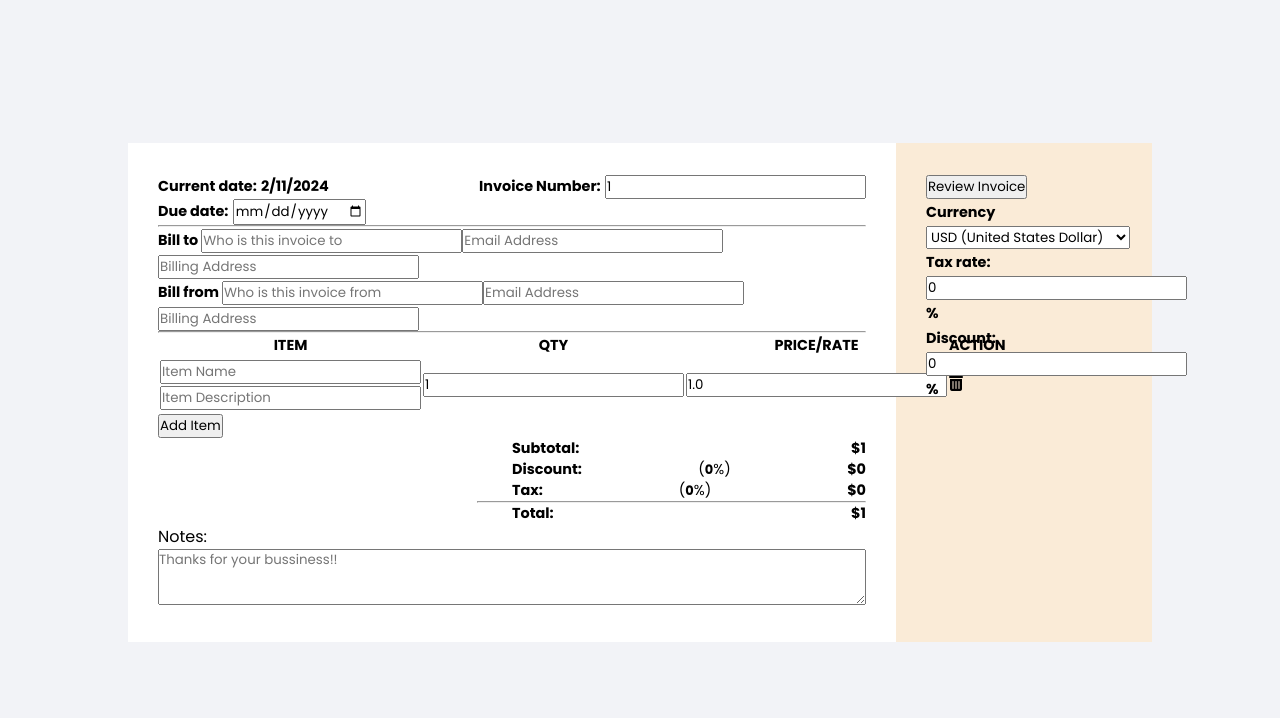
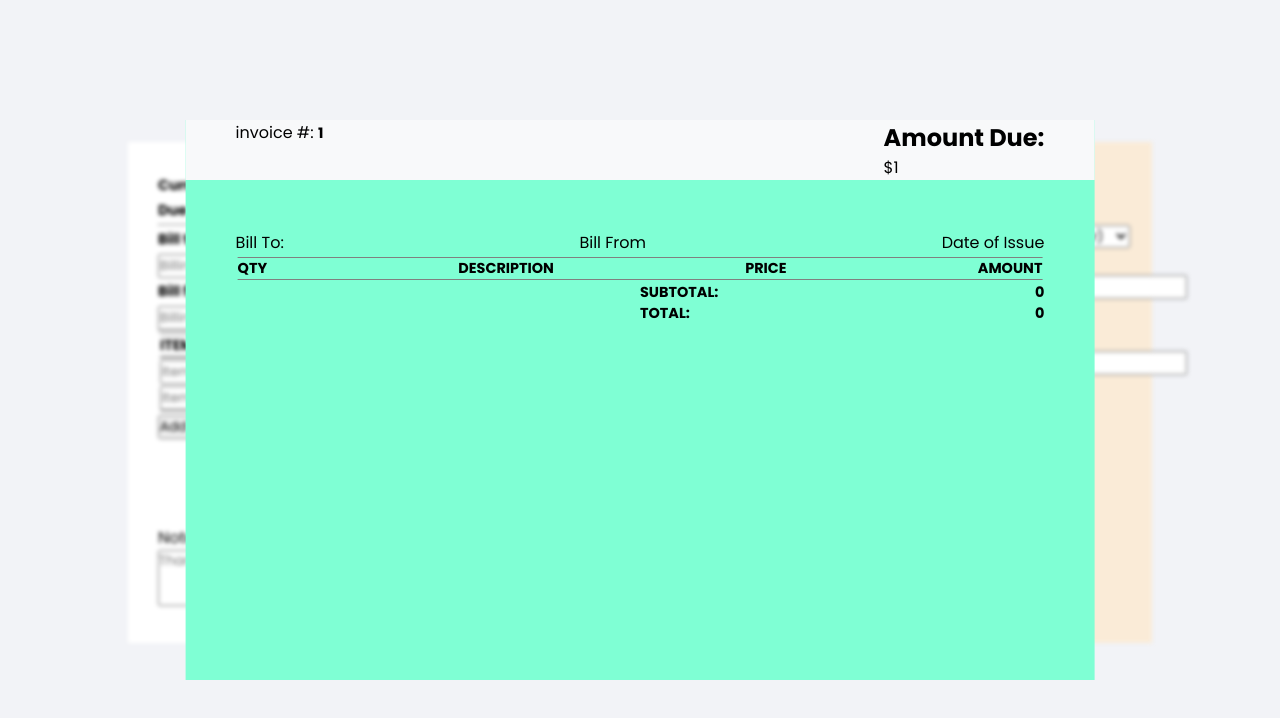
Before and after one commit to SanjayvVarma/Team-15, a plain HTML site: page rahul-sharma-invoice-generator/index.html in a window 1280 px wide. Both pictures are taken after a click on the button "Review Invoice". Drawn offline with Linux system fonts and the light colour scheme.

Commit message:
preview page template created, some functionality added to review

```diff
--- a/rahul-sharma-invoice-generator/index.html
+++ b/rahul-sharma-invoice-generator/index.html
@@ -8,16 +8,17 @@
       src="https://kit.fontawesome.com/b0de7f475e.js"
       crossorigin="anonymous"
     ></script>
+    <script src="https://cdnjs.cloudflare.com/ajax/libs/html2pdf.js/0.8.0/html2pdf.bundle.js"></script>
     <title>Generate Invoice</title>
     <link rel="stylesheet" href="styles.css" />
   </head>
-  <body>
-    <div class="main">
-      <section class="left">
+  <body id="bd">
+    <div class="main" id="main">
+      <section class="left" id="invoice">
         <div class="top">
           <div class="date">
             <span>Current date:</span> <span id="current-date"></span><br />
-            <span>Due date:</span> <input type="date" />
+            <span>Due date:</span> <input id="due-date" type="date" />
           </div>
           <div class="invoice-number">
             <label for="invoice-number"><span>Invoice Number:</span></label>
@@ -28,17 +29,31 @@
         <div class="top1">
           <div>
             <span id="bill-from"> Bill to </span>
-            <input type="text" placeholder="Who is this invoice to" /><input
+            <input
+              type="text"
+              id="to-name"
+              placeholder="Who is this invoice to"
+            /><input
               type="email"
               placeholder="Email Address"
-            /><input type="text" placeholder="Billing Address" />
+              id="to-email"
+            /><input
+              type="text"
+              placeholder="Billing Address"
+              id="to-address"
+            />
           </div>
           <div>
             <span id="bill-to"> Bill from </span>
-            <input type="text" placeholder="Who is this invoice from" /><input
+            <input
+              type="text"
+              placeholder="Who is this invoice from"
+              id="f-name"
+            /><input
               type="email"
               placeholder="Email Address"
-            /><input type="text" placeholder="Billing Address" />
+              id="f-email"
+            /><input type="text" placeholder="Billing Address" id="f-address" />
           </div>
         </div>
         <hr />
@@ -50,7 +65,7 @@
               <th>PRICE/RATE</th>
               <th>ACTION</th>
             </tr>
-            <tr>
+            <tr class="items">
               <td>
                 <input type="text" placeholder="Item Name" />
                 <input type="text" placeholder="Item Description" />
@@ -64,7 +79,7 @@
           </table>
           <button id="add-item" type="button">Add Item</button>
         </div>
-        <div class="bottom">
+        <div class="bottom" id="bottom">
           <div><span>Subtotal:</span> <span id="subtotal">$0</span></div>
           <div>
             <span>Discount:</span
@@ -91,7 +106,7 @@
           ></textarea>
         </div>
       </section>
-      <section class="right">
+      <section class="right" id="right">
         <button id="review">Review Invoice</button>
         <div class="currency">
           <span>Currency</span>
@@ -130,6 +145,53 @@
         </div>
       </section>
     </div>
+    <div id="popup">
+      <div id="top">
+        <div class="name">
+          <h1 id="billto">Rahul</h1>
+          <p>invoice #: <span id="invoice-no"></span></p>
+        </div>
+        <div>
+          <h2>Amount Due:</h2>
+          <p id="amount"></p>
+        </div>
+      </div>
+      <div id="main-container">
+        <div id="bill-details">
+          <div id="plain-1">
+            Bill To:
+            <p id="bt-name"></p>
+            <p id="bt-address"></p>
+            <p id="bt-email"></p>
+          </div>
+          <div id="plain-2">
+            Bill From
+            <p id="bf-name"></p>
+            <p id="bf-address"></p>
+            <p id="bf-email"></p>
+          </div>
+          <div id="plain-3">
+            Date of Issue
+            <p id="date"></p>
+          </div>
+        </div>
+        <table id="detail-table">
+          <tr>
+            <th>QTY</th>
+            <th>DESCRIPTION</th>
+            <th>PRICE</th>
+            <th>AMOUNT</th>
+          </tr>
+        </table>
+        <div class="bottom">
+          <div><span>SUBTOTAL:</span> <span id="subtotal">0</span></div>
+          <div>
+            <span>TOTAL:</span>
+            <span id="total">0</span>
+          </div>
+        </div>
+      </div>
+    </div>
     <script src="main.js"></script>
   </body>
 </html>
--- a/rahul-sharma-invoice-generator/main.js
+++ b/rahul-sharma-invoice-generator/main.js
@@ -7,6 +7,7 @@ DomDate.innerHTML = currentDate.toLocaleDateString();
 
 addItem.addEventListener("click", () => {
   let newRow = document.createElement("tr");
+  newRow.classList.add("items");
   newRow.innerHTML = `<td>
                 <input type="text" placeholder="Item Name" />
                 <input type="text" placeholder="Item Description" />
@@ -64,8 +65,8 @@ function updateTotal() {
   let taxRate = document.getElementById("tax-percent");
   let discountRate = document.getElementById("discount-percent");
   let currency = document.getElementById("currency");
-  let rows = document.getElementsByTagName("tr");
-  for (let i = 1; i < rows.length; i++) {
+  let rows = document.getElementsByClassName("items");
+  for (let i = 0; i < rows.length; i++) {
     let itemRow = rows[i];
     let quantityRow = itemRow.getElementsByClassName("quantity")[0];
     let quantity = parseInt(quantityRow.value);
@@ -117,8 +118,59 @@ currentDisRate.addEventListener("input", () => {
 });
 
 /*Review*/
+function preview() {
+  const date = document.getElementById("due-date");
+  const inNum = document.getElementById("invoice-number");
+  const toname = document.getElementById("to-name");
+  const toemail = document.getElementById("to-email");
+  const toaddress = document.getElementById("to-address");
+  const fname = document.getElementById("f-name");
+  const femail = document.getElementById("f-email");
+  const faddress = document.getElementById("f-address");
+  const tAmount = document.getElementById("total");
 
+  const billto = document.getElementById("billto");
+  billto.innerText = fname.value;
+
+  const invoiceNumber = document.getElementById("invoice-no");
+  invoiceNumber.innerText = inNum.value;
+
+  const amount = document.getElementById("amount");
+  amount.innerText = tAmount.innerText;
+}
+
+const bd = document.getElementsByTagName("body")[0];
+const mn = document.getElementById("main");
 let rbtn = document.getElementById("review");
 rbtn.addEventListener("click", () => {
-  console.log("clicked");
+  mn.style.filter = "blur(2px)";
+  const pop = document.getElementById("popup");
+  pop.style.display = "block";
+  preview();
 });
+
+bd.addEventListener("click", (e) => {
+  if (
+    e.target.id == "bd" ||
+    e.target.id == "right" ||
+    e.target.id == "invoice" ||
+    e.target.id == "bottom"
+  ) {
+    const pop = document.getElementById("popup");
+    pop.style.display = "none";
+    mn.style.filter = "blur(0px)";
+  }
+});
+
+/*download pdf
+
+let invoice = document.getElementById("invoice");
+  var opt = {
+    margin: 1,
+    filename: "invoice.pdf",
+    image: { type: "jpeg", quality: 0.98 },
+    html2canvas: { scale: 2 },
+    jsPDF: { unit: "in", format: "letter", orientation: "portrait" },
+  };
+  html2pdf(invoice, opt);
+*/
--- a/rahul-sharma-invoice-generator/styles.css
+++ b/rahul-sharma-invoice-generator/styles.css
@@ -15,6 +15,7 @@ body {
     display: flex;
     justify-content: center;
     align-items: center;
+
 }
 
 .main {
@@ -93,6 +94,59 @@ h1 {
 }
 
 
+
+/*pop*/
+
+#popup {
+    display: none;
+    position: absolute;
+    top: 50%;
+    left: 50%;
+    transform: translate(-50%, -50%);
+    width: 71%;
+    height: 70dvh;
+    background-color: aquamarine;
+}
+
+#top {
+    display: flex;
+    flex-wrap: wrap;
+    justify-content: space-between;
+    background-color: #f8f9fa;
+    padding-left: 50px;
+    padding-right: 50px;
+}
+
+#main-container {
+    padding: 50px;
+}
+
+#bill-details {
+    display: flex;
+    justify-content: space-between;
+    flex-wrap: wrap;
+}
+
+table {
+    width: 100%;
+}
+
+tr {
+    text-align: center;
+    display: flex;
+    justify-content: space-between;
+    border-top: 1px solid grey;
+    border-bottom: 1px solid grey;
+}
+
+.bottom {
+    display: flex;
+    flex-direction: column;
+    align-items: flex-end;
+}
+
+
+
 /*mediaQuery*/
 
 @media screen and (max-width:780px) {
```
